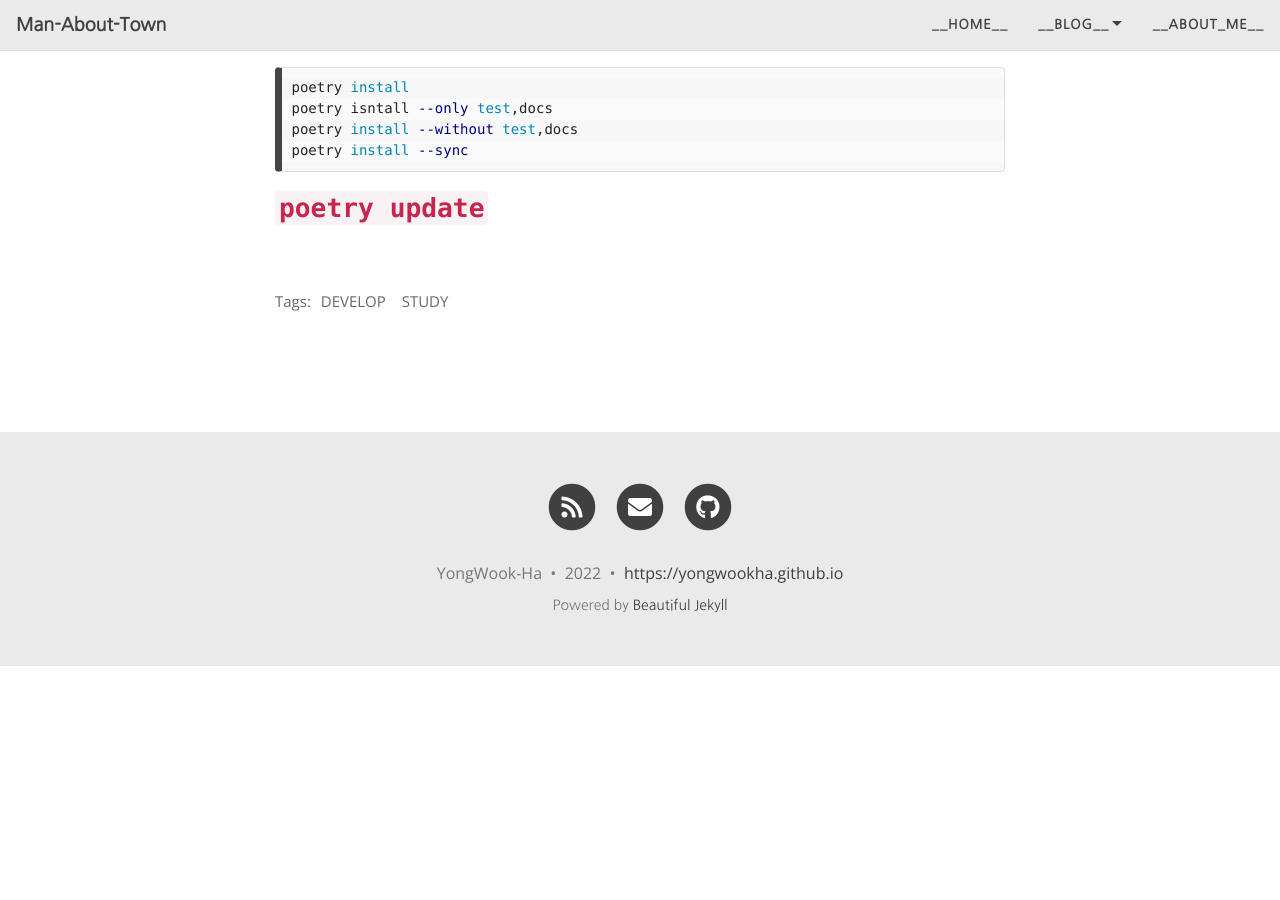
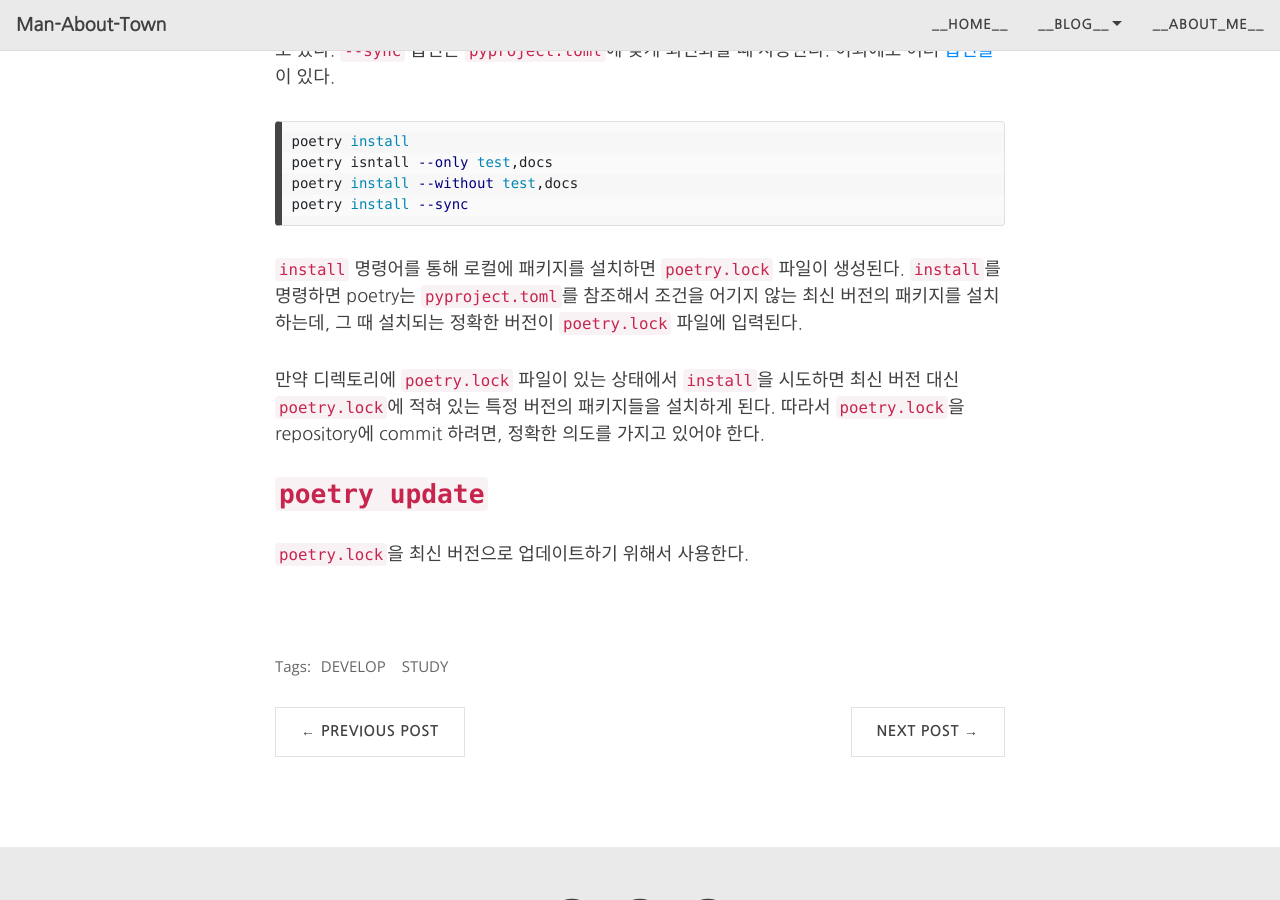
Before and after one commit to YongWookHa/yongwookha.github.io, a Jekyll site: the page built from collections/_Study/2022-01-17-python-Poetry.md, in a window 1280 px wide and 900 px high, scrolled down 4114 px. Built offline with Jekyll 4.4.1, drawn with Linux system fonts in a browser that asks for light colours; nearby versions of some CDN libraries; some web fonts are replaced; comment, search, counter and statistics services are not loaded; before the commit the page ends 4780 px from its top, so only the background shows below that; some of the changed text lies outside the part shown.

Commit message:
publish new post

````diff
--- a/collections/Draft/2022-01-17-python-Poetry.md
+++ b/collections/_Study/2022-01-17-python-Poetry.md
@@ -9,7 +9,7 @@ comments: true
 
 최근에는 내가 다루는 거의 모든 프로젝트가 Python 기반이다 보니, 접하게 되는 라이브러리도 정말 다양하다. 그동안 [anaconda](https://www.anaconda.com/)를 통해 개발 과정에서의 dependencies를 관리했었는데, 개인 프로젝트에서는 크게 문제 없었지만 아무래도 pip과 conda를 혼용해서 패키지를 설치하다보니, 팀 프로젝트 운영에서 패키지의 버전 관리 및 공유가 매끄럽지는 못했다.
 
-[Poetry](https://python-poetry.org/)는 각 프로젝트별로 완전히 격리된 개발 환경을 구성하고, 사용되는 패키지의 버전을 파일에 명시하는 것으로 확실한 의존성 관리를 가능케한다.
+[Poetry](https://python-poetry.org/)는 각 프로젝트별로 완전히 격리된 개발 환경을 구성하고, 사용되는 패키지의 버전을 파일에 명시하는 것으로 확실한 의존성 관리를 가능케한다. 개발 뿐만 아니라 빌드(`Build`)와 배포(`Publish`)까지 지원하기 때문에 유용하다. 본 포스트에서는 dev에 관련한 poetry 기능 일부만을 다룬다.
 
 포스팅 내용은 poetry의 [official documents](https://python-poetry.org/docs)를 기준으로 작성했다.
 
@@ -181,4 +181,10 @@ poetry install --without test,docs
 poetry install --sync
 ```
 
+`install` 명령어를 통해 로컬에 패키지를 설치하면 `poetry.lock` 파일이 생성된다. `install`를 명령하면 poetry는 `pyproject.toml`를 참조해서 조건을 어기지 않는 최신 버전의 패키지를 설치하는데, 그 때 설치되는 정확한 버전이 `poetry.lock` 파일에 입력된다.
+
+만약 디렉토리에 `poetry.lock` 파일이 있는 상태에서 `install`을 시도하면 최신 버전 대신 `poetry.lock`에 적혀 있는 특정 버전의 패키지들을 설치하게 된다. 따라서 `poetry.lock`을 repository에 commit 하려면, 정확한 의도를 가지고 있어야 한다.
+
 ## `poetry update`
+
+`poetry.lock`을 최신 버전으로 업데이트하기 위해서 사용한다.
````
Also changed, not shown: assets/img/poetry.png (added).
